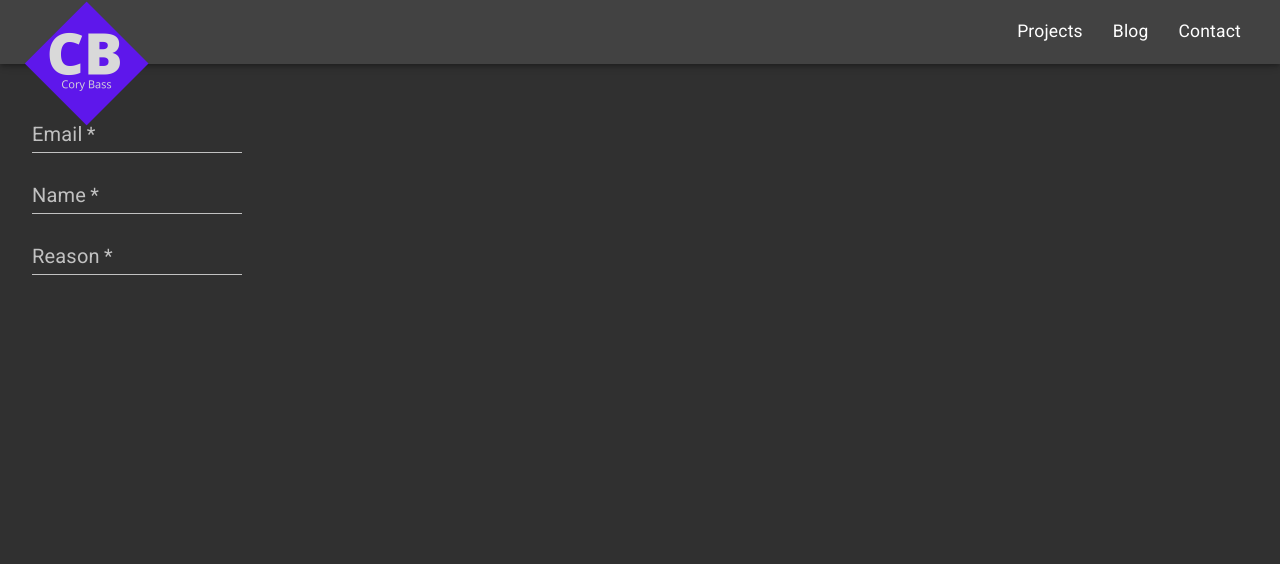
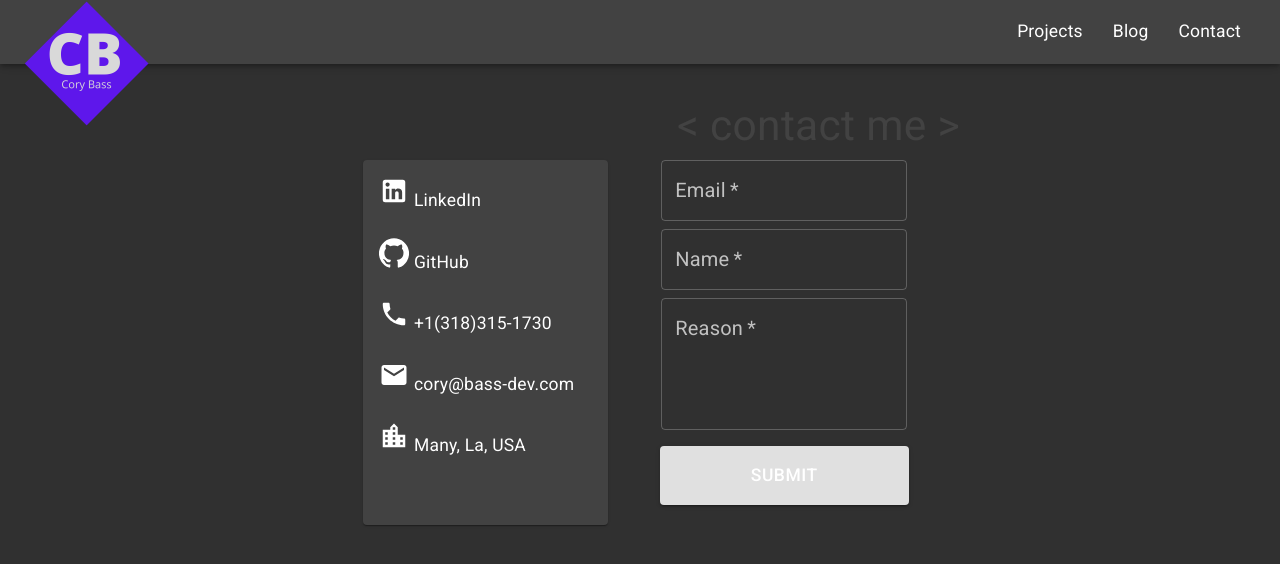
Before and after one commit to cbass2404/prtflio_exptype_server, a React (Create React App) app in the folder client/: page /contact in a window 1280 px wide. Shown: the top 564 px of the page. Built offline with nearby package versions, Linux system fonts and the light colour scheme; no server answers.

Commit message:
fixed grid pattern, done for night. TODO: make links use 'active' prop

```diff
--- a/client/src/components/App.js
+++ b/client/src/components/App.js
@@ -30,15 +30,15 @@ const App = ({ fetchUser }) => {
             <CssBaseline />
             <Router>
                 <NavBar />
-                <Container maxWidth="lg">
-                    <Switch>
+                <Switch>
+                    <Container maxWidth="lg" align="center">
                         <Route exact path="/" component={Home} />
                         <Route exact path="/projects" component={Projects} />
-                        <Route exact path="/contact" component={Contact} />
                         <Route exact path="/blog" component={Blog} />
-                        <Route path="*" component={NoMatch} />
-                    </Switch>
-                </Container>
+                        <Route path="/contact" component={Contact} />
+                    </Container>
+                    <Route path="*" component={NoMatch} />
+                </Switch>
             </Router>
         </ThemeProvider>
     );
--- /dev/null
+++ b/client/src/components/contact/ContactInfo.js
@@ -0,0 +1,78 @@
+// materialui
+import { makeStyles } from '@material-ui/core/styles';
+import Link from '@material-ui/core/Link';
+import Grid from '@material-ui/core/Grid';
+import Card from '@material-ui/core/Card';
+import CardContent from '@material-ui/core/CardContent';
+
+// material icons
+import LinkedInIcon from '@material-ui/icons/LinkedIn';
+import GitHubIcon from '@material-ui/icons/GitHub';
+import PhoneIcon from '@material-ui/icons/Phone';
+import EmailIcon from '@material-ui/icons/Email';
+import LocationCityIcon from '@material-ui/icons/LocationCity';
+
+const withStyles = makeStyles((theme) => ({
+    cardWrapperStyle: {
+        textAlign: 'left',
+        width: '245px',
+        height: '365px',
+        marginTop: '8px',
+    },
+}));
+
+const ContactInfo = () => {
+    const classes = withStyles();
+
+    return (
+        <Card className={classes.cardWrapperStyle}>
+            <CardContent>
+                <Grid container direction="column" spacing={3}>
+                    <Grid item>
+                        <Link
+                            href="https://www.linkedin.com/in/cory-bass/"
+                            underline="none"
+                            target="_blank"
+                            rel="noreferrer"
+                            color="inherit"
+                        >
+                            <LinkedInIcon /> LinkedIn
+                        </Link>
+                    </Grid>
+
+                    <Grid item>
+                        <Link
+                            href="https://github.com/cbass2404"
+                            underline="none"
+                            target="_blank"
+                            rel="noreferrer"
+                            color="inherit"
+                        >
+                            <GitHubIcon /> GitHub
+                        </Link>
+                    </Grid>
+
+                    <Grid item>
+                        <Link underline="none" color="inherit">
+                            <PhoneIcon /> +1(318)315-1730
+                        </Link>
+                    </Grid>
+
+                    <Grid item>
+                        <Link underline="none" color="inherit">
+                            <EmailIcon /> cory@bass-dev.com
+                        </Link>
+                    </Grid>
+
+                    <Grid item>
+                        <Link underline="none" color="inherit">
+                            <LocationCityIcon /> Many, La, USA
+                        </Link>
+                    </Grid>
+                </Grid>
+            </CardContent>
+        </Card>
+    );
+};
+
+export default ContactInfo;
--- a/client/src/components/contact/ContactInput.js
+++ b/client/src/components/contact/ContactInput.js
@@ -6,12 +6,14 @@ const ContactInput = ({ errors, name, value, fn, errorMessage }) => {
         <div>
             <TextField
                 color="inherit"
+                variant="outlined"
                 value={value}
                 onChange={(e) => fn(e.target.value)}
                 label={name}
                 required
                 error={errors[name]}
-                multiline
+                multiline={name === 'Reason'}
+                rows={4}
             />
             {errors[name] && errorMessage}
         </div>
--- a/client/src/components/pages/Contact.js
+++ b/client/src/components/pages/Contact.js
@@ -2,16 +2,31 @@ import { useState } from 'react';
 
 // materialui
 import { makeStyles } from '@material-ui/core/styles';
+import Grid from '@material-ui/core/Grid';
+import Typography from '@material-ui/core/Typography';
+import Button from '@material-ui/core/Button';
 
 // components
 import ContactInput from '../contact/ContactInput';
+import ContactInfo from '../contact/ContactInfo';
 
 const useStyles = makeStyles((theme) => ({
+    contactWrapperStyle: {
+        width: '50vw',
+    },
     formWrapper: {
         '& > *': {
             margin: theme.spacing(1),
             width: '25ch',
         },
+    },
+    buttonStyle: {
+        '& > *': {
+            margin: theme.spacing(1),
+        },
+    },
+    offGray: {
+        color: '#424242',
     },
 }));
 
@@ -60,7 +75,40 @@ const Contact = () => {
             );
         });
 
-    return <form className={classes.formWrapper}>{mapFields()}</form>;
+    return (
+        <Grid
+            className={classes.contactWrapperStyle}
+            container
+            direction="column"
+            justify="center"
+        >
+            <Grid item>
+                <Typography
+                    variant="h4"
+                    align="right"
+                    className={classes.offGray}
+                >{`< contact me >`}</Typography>
+            </Grid>
+            <Grid item container direction="row" justify="space-evenly">
+                <Grid item>
+                    <ContactInfo />
+                </Grid>
+                <Grid item>
+                    <form className={classes.formWrapper}>
+                        {mapFields()}
+
+                        <Button
+                            variant="contained"
+                            color="inherit"
+                            className={classes.buttonStyle}
+                        >
+                            Submit
+                        </Button>
+                    </form>
+                </Grid>
+            </Grid>
+        </Grid>
+    );
 };
 
 export default Contact;
--- a/client/src/components/pages/Home.js
+++ b/client/src/components/pages/Home.js
@@ -22,6 +22,7 @@ const useStyles = makeStyles((theme) => ({
     gridItem: {
         width: '300px',
         flexGrow: 1,
+        textAlign: 'left',
     },
     offGray: {
         color: '#424242',
```
